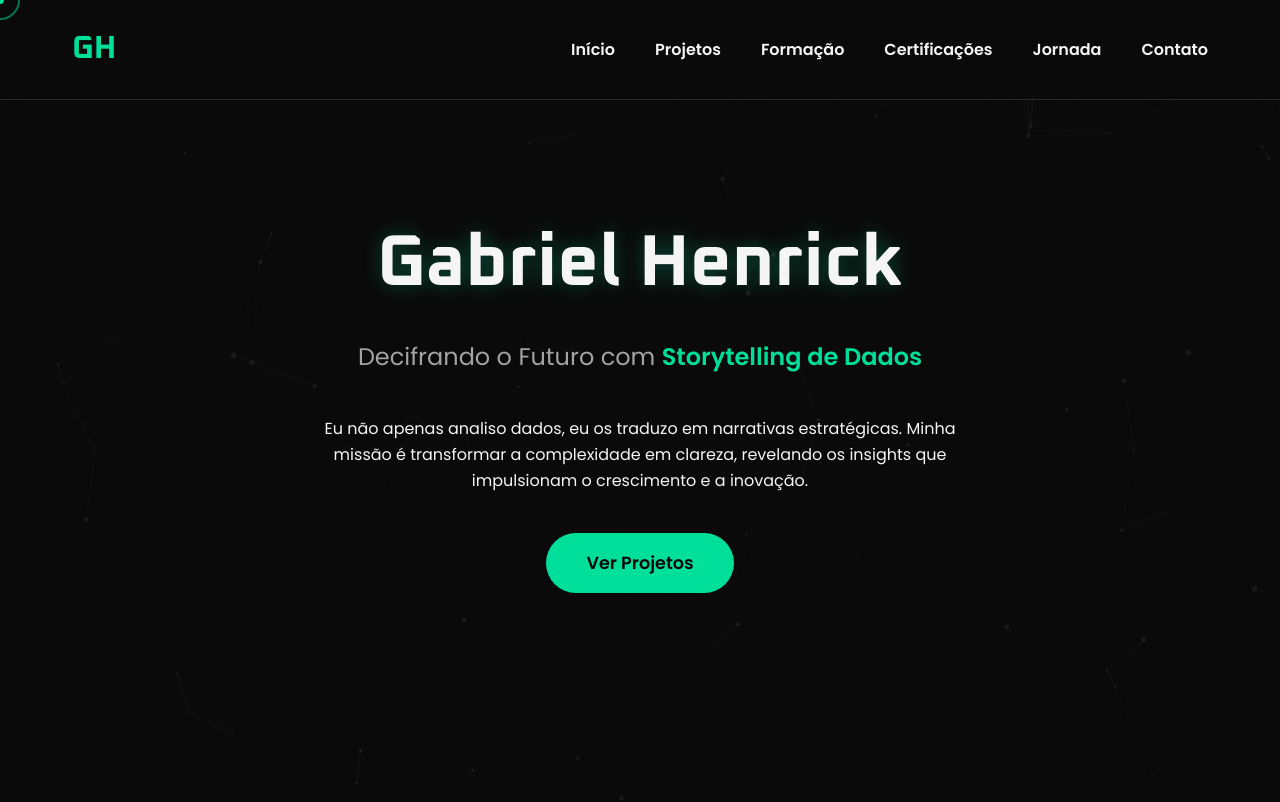
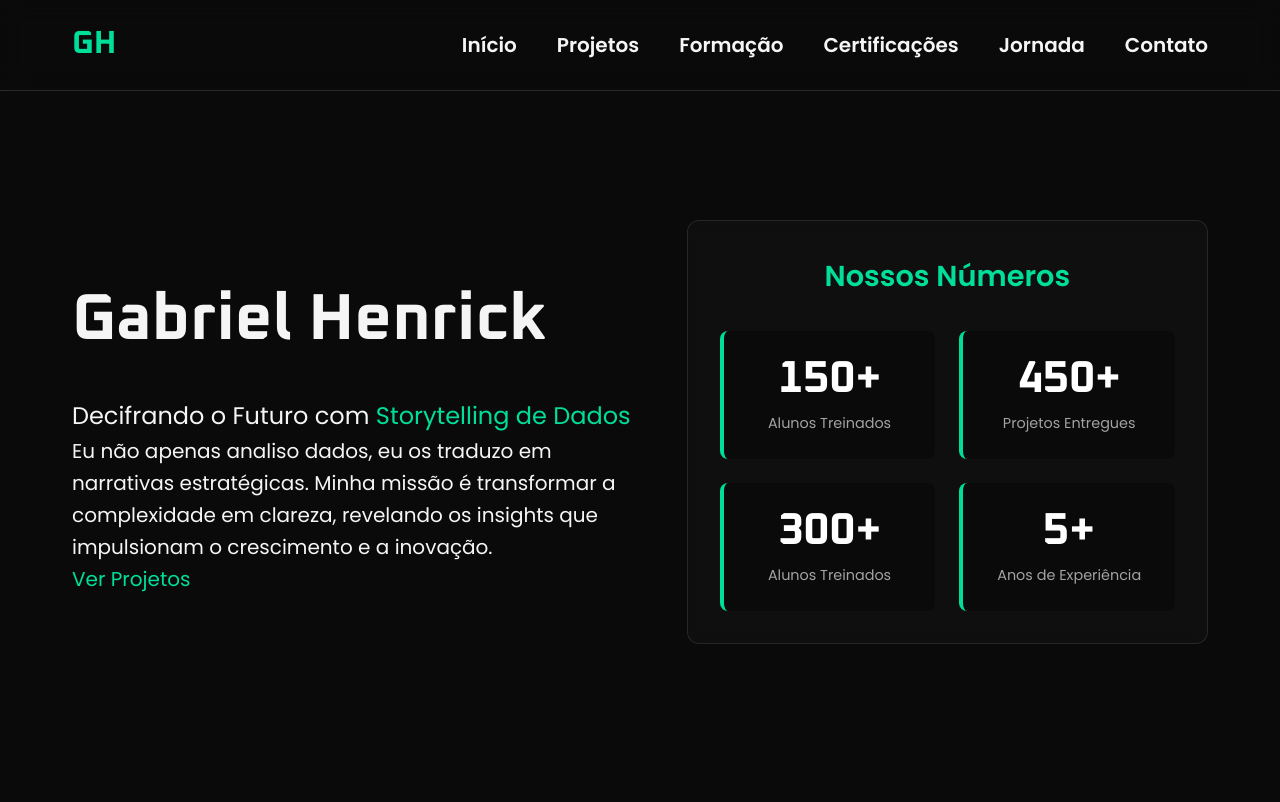
Before and after one commit to gabrhenrick/portfolio_GabrielHenrick, a plain HTML site: page index.html in a window 1280 px wide. Shown: the top 802 px of the page. Drawn offline with nearby package versions, Linux system fonts and the light colour scheme.

Commit message:
Melhorias Iniciais

```diff
--- a/index.html
+++ b/index.html
@@ -11,7 +11,6 @@
     <link href="https://fonts.googleapis.com/css2?family=Oxanium:wght@400;700&family=Poppins:wght@300;400;600&display=swap" rel="stylesheet"/>
     <link rel="stylesheet" href="https://cdnjs.cloudflare.com/ajax/libs/font-awesome/6.5.1/css/all.min.css" integrity="sha512-DTOQO9RWCH3ppGqcWaEA1BIZOC6xxalwEsw9c2QQeAIftl+Vegovlnee1c9QX4TctnWMn13TZye+giMm8e2LwA==" crossorigin="anonymous" referrerpolicy="no-referrer"/>
   </head>
-
   <body>
     <div class="custom-cursor-dot"></div>
     <div class="custom-cursor-outline"></div>
@@ -35,18 +34,42 @@
     <main>
       <!-- Página Inicial -->
         <section id="home">
-        <div id="particles-js"></div>
-        <div class="home-content container">
+        <div class="home-wrapper container">
+          <div class="home-text-content">
             <h1>Gabriel Henrick</h1>
             <p class="subtitle">
               Decifrando o Futuro com <span>Storytelling de Dados</span>
             </p>
-          <p>
+            <p class="descriptionInicial">
               Eu não apenas analiso dados, eu os traduzo em narrativas
               estratégicas. Minha missão é transformar a complexidade em clareza,
               revelando os insights que impulsionam o crescimento e a inovação.
             </p>
-          <a href="#projects" class="cta-button">Ver Projetos</a>
+            <a href="#projects">Ver Projetos</a>
+          </div>
+
+          <!-- Painel de Números -->
+          <div class="stats-panel">
+            <h2>Nossos Números</h2>
+            <div class="stats-grid">
+              <div class="stat-item">
+                <h3 class="stat-number" data-target="150">0+</h3>
+                <p>Alunos Treinados</p>
+              </div>
+              <div class="stat-item">
+                <h3 class="stat-number" data-target="450">0+</h3>
+                <p>Projetos Entregues</p>
+              </div>
+              <div class="stat-item">
+                <h3 class="stat-number" data-target="300">0+</h3>
+                <p>Alunos Treinados</p>
+              </div>
+              <div class="stat-item">
+                <h3 class="stat-number" data-target="5">0+</h3>
+                <p>Anos de Experiência</p>
+              </div>
+            </div>
+          </div>
         </div>
       </section>
 
@@ -60,6 +83,7 @@
           <button class="filter-btn" data-filter="Power BI">Power BI</button>
           <button class="filter-btn" data-filter="Portfolio">Portfolio</button>
         </div>
+
         <!-- Galeria de projetos -->
         <div class="project-gallery">
 
--- a/scripts.js
+++ b/scripts.js
@@ -1,68 +1,53 @@
-document.addEventListener("DOMContentLoaded", () => {
-  // --- Configuração do Particles.js ---
-  if (document.getElementById("particles-js")) {
-    particlesJS("particles-js", {
-      particles: {
-        number: { value: 60, density: { enable: true, value_area: 800 } },
-        color: { value: "#2a2a2a" },
-        shape: { type: "circle" },
-        opacity: { value: 0.5, random: false },
-        size: { value: 3, random: true },
-        line_linked: {
-          enable: true,
-          distance: 150,
-          color: "#2a2a2a",
-          opacity: 0.4,
-          width: 1,
-        },
-        move: {
-          enable: true,
-          speed: 1,
-          direction: "none",
-          random: false,
-          straight: false,
-          out_mode: "out",
-        },
-      },
-      interactivity: {
-        detect_on: "canvas",
-        events: {
-          onhover: { enable: true, mode: "grab" },
-          onclick: { enable: true, mode: "push" },
-          resize: true,
-        },
-        modes: {
-          grab: { distance: 140, line_linked: { opacity: 1 } },
-          push: { particles_nb: 4 },
-        },
-      },
-      retina_detect: true,
+// --- Painel de Animação de Números ---
+const animateNumbers = () => {
+  const counters = document.querySelectorAll('.stat-number');
+
+  // Opções para o observer
+  const observerOptions = {
+    root: null, // Observa em relação à viewport
+    rootMargin: '0px',
+    threshold: 0.4 // Dispara quando 40% do elemento estiver visível
+  };
+
+  const observer = new IntersectionObserver((entries, observer) => {
+    entries.forEach(entry => {
+      const counter = entry.target;
+
+      // Se o elemento ESTÁ visível na tela
+      if (entry.isIntersecting) {
+        const target = +counter.getAttribute('data-target');
+        counter.innerText = '0+'; // Garante que a contagem sempre comece do zero
+
+        let count = 0;
+        const speed = 150; // Ajuste a velocidade se desejar (maior = mais lento)
+        const increment = target / speed;
+
+        const updateCount = () => {
+          if (count < target) {
+            count += increment;
+            counter.innerText = Math.ceil(count) + '+';
+            setTimeout(updateCount, 10); // Intervalo da animação
+          } else {
+            counter.innerText = target + '+'; // Garante o valor final exato
+          }
+        };
+
+        updateCount();
+
+      } else {
+        // Se o elemento NÃO ESTÁ mais visível, reseta o contador
+        counter.innerText = '0+';
+      }
     });
-  }
+  }, observerOptions);
 
-  // --- Lógica para Cursor Personalizado ---
-  const cursorDot = document.querySelector(".custom-cursor-dot");
-  const cursorOutline = document.querySelector(".custom-cursor-outline");
-  if (window.matchMedia("(min-width: 1025px)").matches) {
-    const hoverables = document.querySelectorAll(
-      "a, button, .project-card, .timeline-item, input, textarea, .filter-btn"
-    );
-    window.addEventListener("mousemove", (e) => {
-      const { clientX: x, clientY: y } = e;
-      cursorDot.style.left = `${x}px`;
-      cursorDot.style.top = `${y}px`;
-      cursorOutline.style.left = `${x}px`;
-      cursorOutline.style.top = `${y}px`;
-    });
-    hoverables.forEach((el) => {
-      el.addEventListener("mouseenter", () =>
-        cursorOutline.classList.add("hover")
-      );
-      el.addEventListener("mouseleave", () =>
-        cursorOutline.classList.remove("hover")
-      );
-    });
-  }
+  counters.forEach(counter => {
+    observer.observe(counter);
+  });
+};
+
+  // Chama a função para iniciar a observação
+  animateNumbers();
 
   // --- Lógica para Menu Mobile ---
   const navToggle = document.getElementById("nav-toggle");
@@ -137,4 +122,3 @@ document.addEventListener("DOMContentLoaded", () => {
   scrollTopBtn.addEventListener("click", () => {
     window.scrollTo({ top: 0, behavior: "smooth" });
   });
-});
--- a/styles.css
+++ b/styles.css
@@ -37,36 +37,6 @@ body {
   font-family: var(--font-secondary);
   line-height: 1.6;
   overflow-x: hidden;
-  cursor: none; /* Esconde o cursor padrão */
-}
-
-/* --- Cursor Personalizado --- */
-.custom-cursor-dot {
-  width: 8px;
-  height: 8px;
-  background-color: var(--primary-accent);
-  border-radius: 50%;
-  position: fixed;
-  transform: translate(-50%, -50%);
-  pointer-events: none;
-  z-index: 9999;
-  transition: width 0.2s, height 0.2s;
-}
-.custom-cursor-outline {
-  width: 40px;
-  height: 40px;
-  border: 2px solid var(--primary-accent);
-  border-radius: 50%;
-  position: fixed;
-  transform: translate(-50%, -50%);
-  pointer-events: none;
-  z-index: 9999;
-  transition: all 0.3s ease-out;
-  opacity: 0.5;
-}
-.custom-cursor-outline.hover {
-  transform: translate(-50%, -50%) scale(1.5);
-  opacity: 0;
 }
 
 .container {
@@ -78,6 +48,7 @@ body {
 section {
   /* MELHORIA: Aumento do espaçamento vertical entre seções */
   padding: 8rem;
+  scroll-margin-top: 110px;
 }
 
 h1,
@@ -111,7 +82,7 @@ a:hover {
   top: 0;
   left: 0;
   width: 100%;
-  padding: 1.5rem 0;
+  padding: 1.2rem 0;
   z-index: 1000;
   background-color: rgba(10, 10, 10, 0.7);
   backdrop-filter: blur(12px);
@@ -164,70 +135,150 @@ a:hover {
   cursor: pointer;
 }
 
-/* --- Seção Home --- */
 #home {
+  display: flex; /* Mantém flex, mas o alinhamento agora é no wrapper */
+  align-items: center;
   min-height: 100vh;
+  position: relative;
+  overflow: hidden;
+  justify-content: center;
+  padding: 1rem;
+}
+
+/* Novo Wrapper para o layout de duas colunas */
+.home-wrapper {
   display: flex;
   align-items: center;
-  justify-content: center;
-  text-align: center;
+  justify-content: space-between;
+  gap: 3rem; /* Espaçamento entre o texto e o painel */
+  width: 100%;
   position: relative;
-  overflow: hidden;
-  padding: 0; /* Remover padding para ocupar a tela toda */
+  z-index: 2;
+  margin-top: 4rem;
 }
 
-#particles-js {
-  position: absolute;
-  width: 100%;
-  height: 100%;
-  top: 0;
-  left: 0;
-  z-index: 1;
+/* Ajustes no conteúdo de texto existente */
+.home-text-content {
+  flex: 1 1 55%; /* Ocupa cerca de 55% do espaço */
+  text-align: left; /* Alinha o texto à esquerda no layout de coluna */
 }
 
-.home-content {
-  position: relative;
-  z-index: 2;
-  padding: 0 2rem; /* Adicionar padding aqui */
+.home-text-content h1 {
+  text-align: left;
+  font-size: 65px;
 }
 
-.home-content h1 {
-  font-size: 4.5rem;
-  margin-bottom: 1rem;
-  text-shadow: 0 0 20px rgba(0, 223, 154, 0.3);
+.descriptionInicial, a {
+    font-size: 20px;
+    text-align: left;
+    margin-left: 0;
+    margin-right: 0;
 }
 
-.home-content .subtitle {
-  font-family: var(--font-secondary);
-  font-size: 1.5rem;
-  color: var(--text-secondary-color);
-  margin-bottom: 2.5rem;
+.subtitle {
+    font-size: 24px;
 }
 
-.home-content .subtitle span {
-  color: var(--primary-accent);
-  font-weight: 600;
+.home-text-content p span{
+    color: #00df9a;
 }
 
-.home-content p {
-  max-width: 650px;
-  margin: 0 auto 2.5rem auto;
+/* --- Estilos do Painel de Números --- */
+.stats-panel {
+  flex: 1 1 50%; /* Ocupa cerca de 40% do espaço */
+  background: rgba(20, 20, 20, 0.5); /* Fundo semitransparente para destacar */
+  border: 1px solid rgba(255, 255, 255, 0.1);
+  backdrop-filter: blur(8px); /* Efeito de vidro fosco */
+  padding: 2rem;
+  border-radius: 12px;
 }
 
-.cta-button {
-  background: var(--primary-accent);
-  color: var(--bg-color);
-  padding: 1rem 2.5rem;
-  border-radius: 50px;
-  font-weight: 600;
-  font-size: 1.1rem;
-  transition: transform 0.3s ease, box-shadow 0.3s ease;
-  display: inline-block;
+.stats-panel h2 {
+  text-align: center;
+  color: var(--primary-accent); /* Usa a cor de destaque do site */
+  margin-top: 0rem;
+  margin-bottom: 2rem;
+  font-size: 1.8rem;
+  font-family: var(--font-secondary);
 }
-.cta-button:hover {
+
+.stats-grid {
+  display: grid;
+  grid-template-columns: repeat(2, 1fr); /* Grid 2x2 */
+  gap: 1.5rem;
+}
+
+.stat-item {
+  background: rgba(0, 0, 0, 0.3);
+  padding: 1.5rem 1rem;
+  border-radius: 8px;
+  text-align: center;
+  border-left: 4px solid var(--primary-accent);
+  transition: transform 0.3s ease, background 0.3s ease;
+}
+
+.stat-item:hover {
   transform: translateY(-5px);
-  box-shadow: 0 10px 20px rgba(0, 223, 154, 0.2);
-  color: var(--bg-color);
+  background: rgba(0, 223, 154, 0.1); /* Um brilho sutil no hover */
+}
+
+.stat-item .stat-number {
+  font-size: 2.8rem;
+  font-weight: 700;
+  color: #ffffff;
+  margin-bottom: 0.5rem;
+  line-height: 1.1;
+}
+
+.stat-item p {
+  color: var(--text-secondary-color);
+  font-size: 0.9rem;
+  margin: 0;
+}
+
+
+/* --- Responsividade --- */
+@media (max-width: 1100px) {
+  .home-wrapper {
+    flex-direction: column; /* Empilha os itens verticalmente */
+    text-align: center;
+    gap: 4rem;
+  }
+
+  .home-text-content,
+  .stats-panel {
+    flex: 1 1 100%; /* Ocupam a largura total */
+    max-width: 600px;
+  }
+
+  .home-text-content {
+    text-align: center; /* Centraliza o texto principal em telas menores */
+  }
+
+  .home-text-content h1,
+  .home-text-content p {
+    text-align: center;
+    margin-left: auto;
+    margin-right: auto;
+  }
+}
+
+@media (max-width: 480px) {
+  .stats-grid {
+      grid-template-columns: 1fr; /* Uma coluna em telas muito pequenas */
+  }
+
+  .home-content h1 {
+      font-size: 3.5rem;
+  }
+
+  .stats-panel h2 {
+      font-size: 1.5rem;
+  }
+
+  .stat-item .stat-number {
+      font-size: 2.2rem;
+  }
 }
 
 /* --- Seção Projetos --- */
@@ -439,6 +490,9 @@ a:hover {
   color: var(--text-secondary-color);
   font-size: 0.9rem;
 }
+.cert-card a {
+  font-size: 0.9rem;
+}
 
 /* --- Seção Jornada --- */
 .timeline {
@@ -505,7 +559,7 @@ a:hover {
 }
 .timeline-content h3 {
   margin-bottom: 0.5rem;
-  font-size: 1.4rem;
+  font-size: 1.2rem;
 }
 .timeline-content p {
   color: var(--text-secondary-color);
@@ -624,7 +678,7 @@ a:hover {
     display: none;
   }
 }
-@media (max-width: 768px) {
+@media (max-width: 900px) {
   h1 {
     font-size: 3rem;
   }
```
Lines whose indentation alone changed are shown as unchanged.
